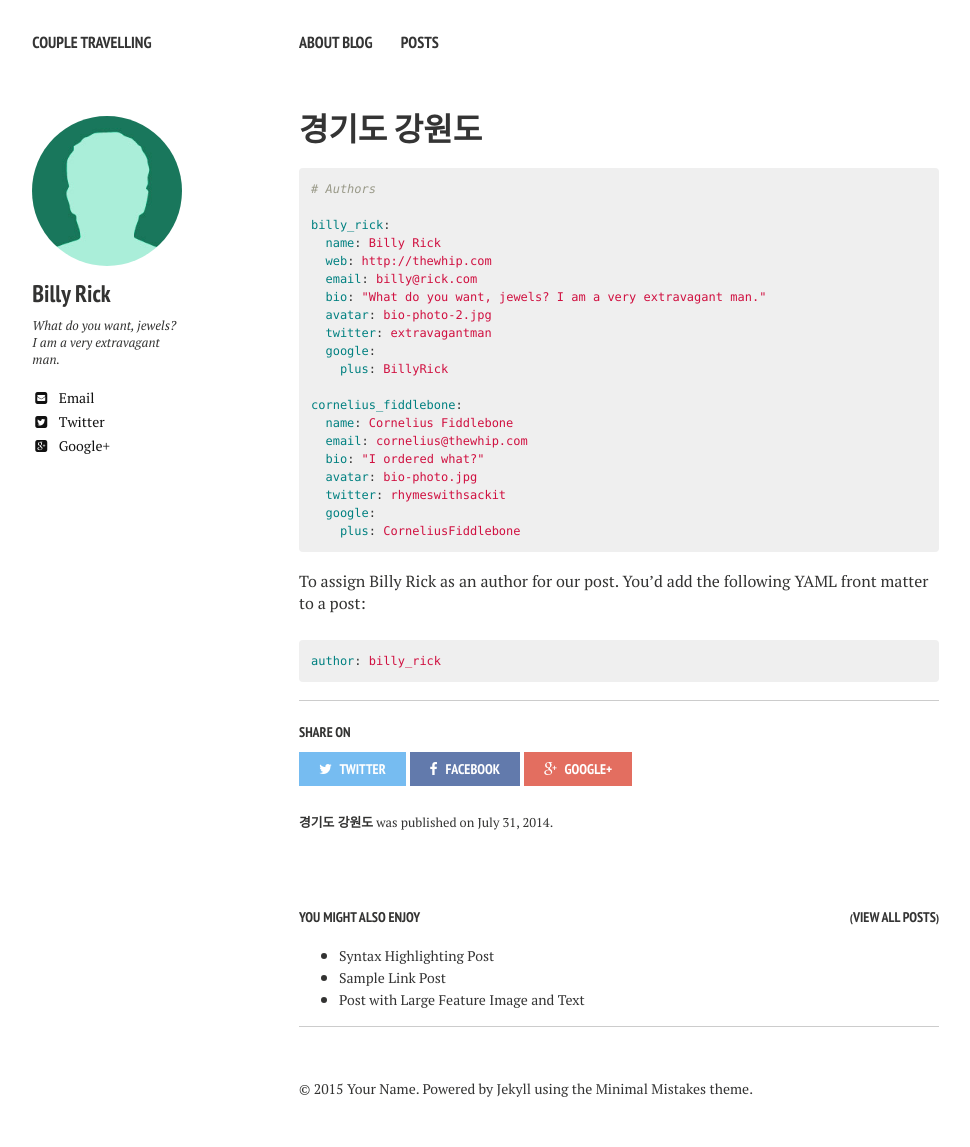
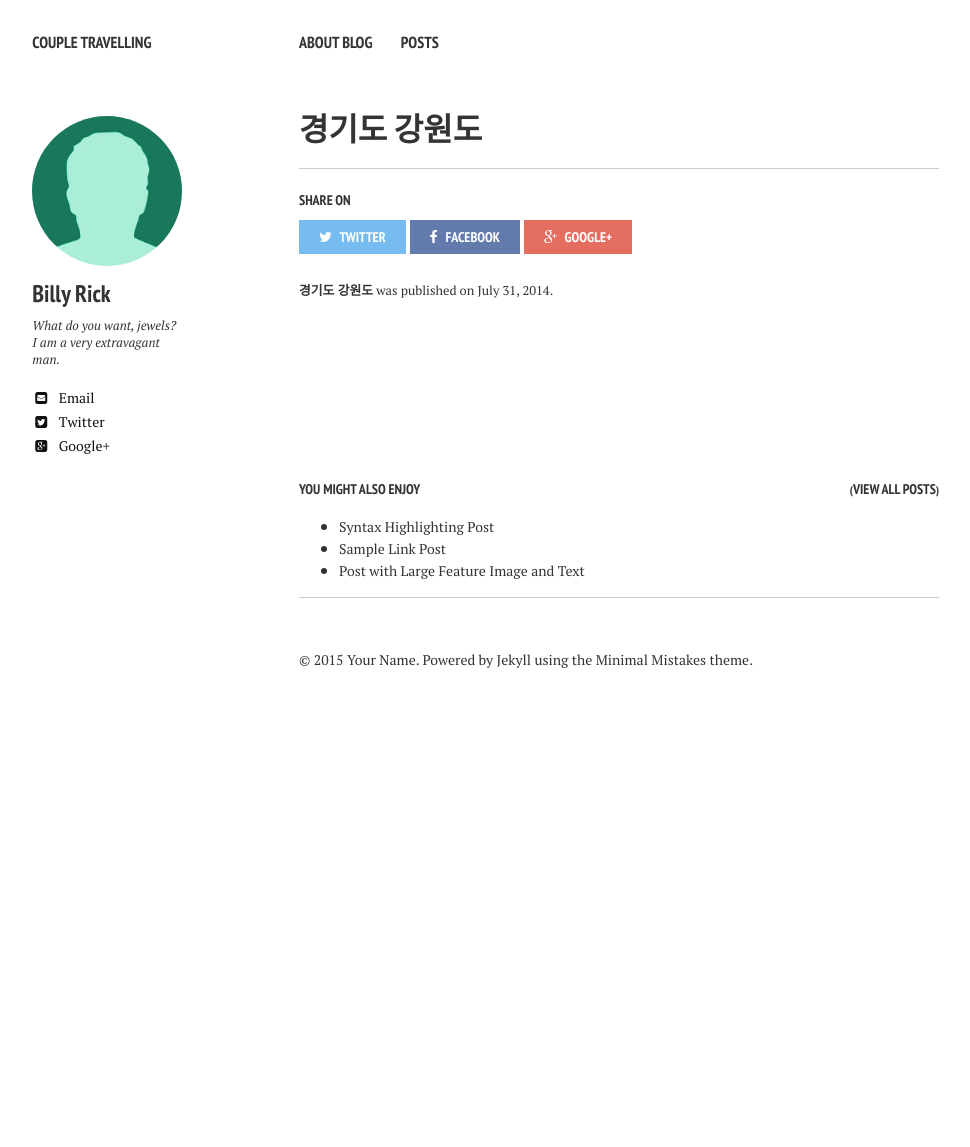
Before and after one commit to shinojin/shinojin.github.com, a Jekyll site: the page built from _posts/2014-07-31-author-override.md, in a window 1280 px wide. Shown: the whole page, without its empty margins (21-991 px from the left). Built offline with Jekyll 4.4.1, drawn with Linux system fonts in a browser that asks for light colours; nearby versions of some CDN libraries; after the commit the page ends 900 px from its top, so only the background shows below that.

Commit message:
Update 2014-07-31-author-override.md

```diff
--- a/_posts/2014-07-31-author-override.md
+++ b/_posts/2014-07-31-author-override.md
@@ -6,34 +6,3 @@ modified:
 excerpt: "A post to test author overrides using a data file."
 tags: []
 ---
-
-
-
-{% highlight yaml %}
-# Authors
-
-billy_rick:
-  name: Billy Rick
-  web: http://thewhip.com
-  email: billy@rick.com
-  bio: "What do you want, jewels? I am a very extravagant man."
-  avatar: bio-photo-2.jpg
-  twitter: extravagantman
-  google:
-    plus: BillyRick
-
-cornelius_fiddlebone:
-  name: Cornelius Fiddlebone
-  email: cornelius@thewhip.com
-  bio: "I ordered what?"
-  avatar: bio-photo.jpg
-  twitter: rhymeswithsackit
-  google:
-    plus: CorneliusFiddlebone
-{% endhighlight %}
-
-To assign Billy Rick as an author for our post. You'd add the following YAML front matter to a post:
-
-{% highlight yaml %}
-author: billy_rick
-{% endhighlight %}
```
